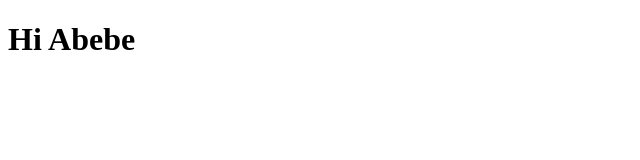
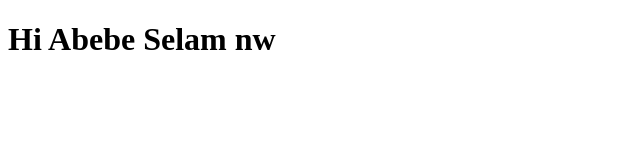
Before and after one commit to AlemayehuBonsaYaddesa/Abebe, a plain HTML site: page index.html in a window 1280 px wide. Shown: the whole page, without its empty margins (0-640 px from the left). Drawn offline with Linux system fonts and the light colour scheme.

Commit message:
the name is updated

```diff
--- a/index.html
+++ b/index.html
@@ -6,6 +6,6 @@
     <title>Hi Abe</title>
 </head>
 <body>
-    <h1>Hi Abebe</h1>
+    <h1>Hi Abebe Selam nw</h1>
 </body>
 </html>
```
